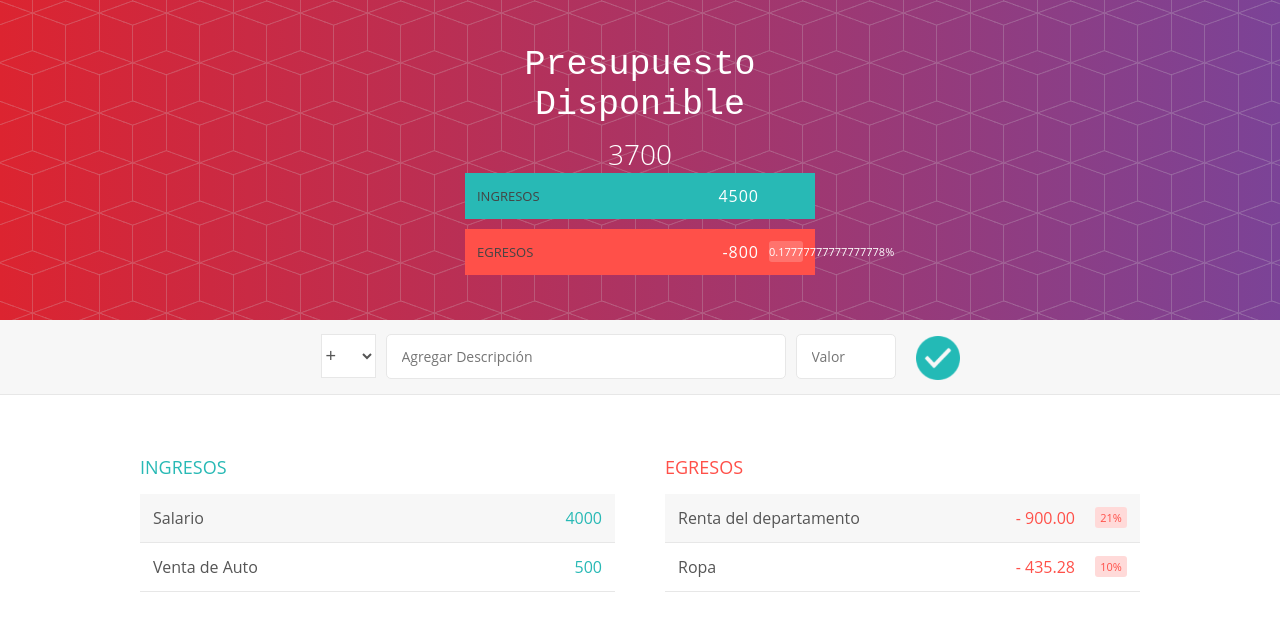
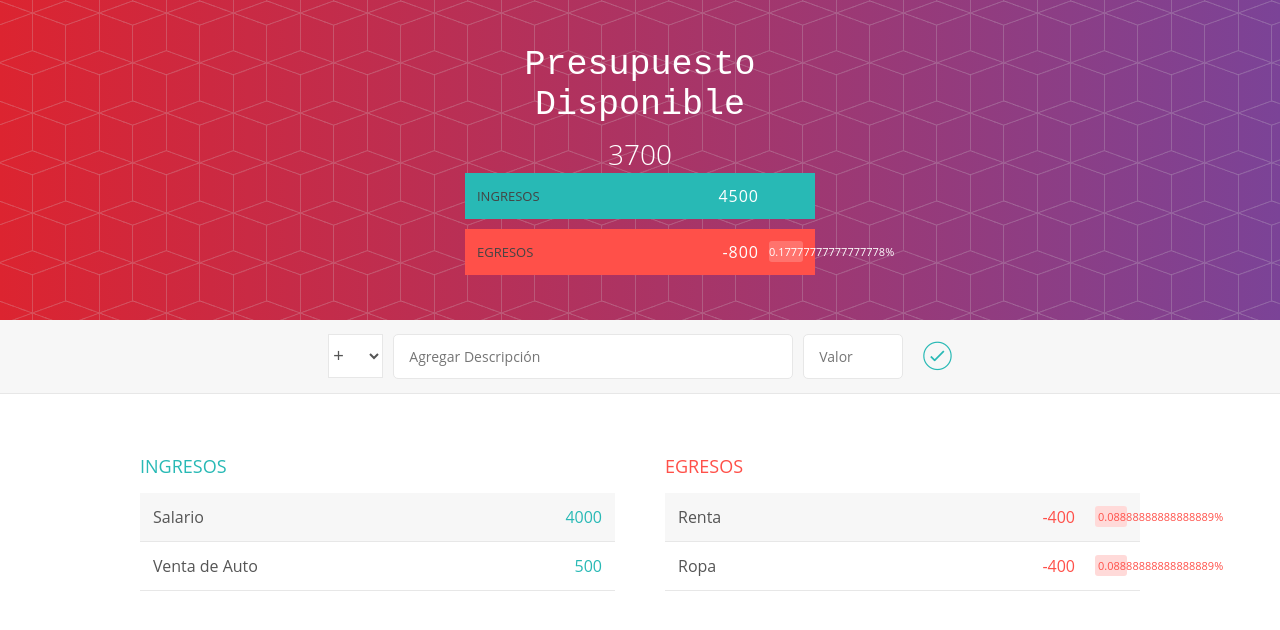
Before and after one commit to Gufi015/ingresosAngular, an Angular app: page / in a window 1280 px wide. Shown: the top 630 px of the page. Built offline with nearby package versions, Linux system fonts and the light colour scheme.

Commit message:
se agrego funcionalidad para el componente de egresos

```diff
--- a/src/app/app.component.html
+++ b/src/app/app.component.html
@@ -8,5 +8,7 @@
 
 <div class="contenedor limpiarEstilos">
   <app-ingresos></app-ingresos>
-  <app-egresos></app-egresos>
+  <app-egresos
+  [ingresoTotal]="getIngresoTotal()"
+  ></app-egresos>
 </div>
--- a/src/app/egresos/egresos.component.html
+++ b/src/app/egresos/egresos.component.html
@@ -1,28 +1,15 @@
 <div class="egreso">
   <h2 class="egreso_titulo">Egresos</h2>
 
-  <div class="elemento limpiarEstilos">
-    <div class="elemento_descripcion">Renta del departamento</div>
+  <div *ngFor="let egreso of egresos" class="elemento limpiarEstilos">
+    <div class="elemento_descripcion">{{egreso.descripcion}}</div>
     <div class="right limpiarEstilos">
-      <div class="elemento_valor">- 900.00</div>
-      <div class="elemento_porcentaje">21%</div>
+      <div class="elemento_valor">-{{egreso.valor}}</div>
+      <div class="elemento_porcentaje">{{calcularPorcentaje(egreso)}}%</div>
       <div class="elemento_eliminar">
         <button class="elemento_eliminar--btn">
-          <img class="img-icon-1" src="../assets/icon/cancelR.png" alt="auto">
-          <!-- <i class="ion-ios-close-outline"> add</i> -->
-        </button>
-      </div>
-    </div>
-  </div>
-  <div class="elemento limpiarEstilos">
-    <div class="elemento_descripcion">Ropa</div>
-    <div class="right limpiarEstilos">
-      <div class="elemento_valor">- 435.28</div>
-      <div class="elemento_porcentaje">10%</div>
-      <div class="elemento_eliminar">
-        <button class="elemento_eliminar--btn">
-          <img class="img-icon-1" src="../assets/icon/cancelR.png" alt="auto">
-          <!-- <i class="ion-ios-close-outline">add</i> -->
+          <!-- <img class="img-icon-1" src="../assets/icon/cancelR.png" alt="auto"> -->
+          <i class="ion-ios-close-outline" (click)="eliminarEgreso(egreso)"></i>
         </button>
       </div>
     </div>
--- a/src/app/egresos/egresos.component.ts
+++ b/src/app/egresos/egresos.component.ts
@@ -1,4 +1,6 @@
-import { Component, OnInit } from '@angular/core';
+import { Component, OnInit, Input } from '@angular/core';
+import { Egreso } from './egresos.model';
+import { EgresoServicio } from './egresos.service';
 
 @Component({
   selector: 'app-egresos',
@@ -7,9 +9,21 @@ import { Component, OnInit } from '@angular/core';
 })
 export class EgresosComponent implements OnInit {
 
-  constructor() { }
+  egresos: Egreso[]=[];
+  @Input() ingresoTotal:number;
+
+  constructor(private egresosServicio: EgresoServicio) { }
 
   ngOnInit() {
+    this.egresos = this.egresosServicio.egresos;
+  }
+
+  eliminarEgreso(egreso:Egreso){
+    this.egresosServicio.eliminar(egreso);
+  }
+
+  calcularPorcentaje(egreso:Egreso){
+    return egreso.valor / this.ingresoTotal;
   }
 
 }
--- a/src/app/egresos/egresos.service.ts
+++ b/src/app/egresos/egresos.service.ts
@@ -3,5 +3,12 @@ export class EgresoServicio{
   egresos:Egreso[] = [
     new Egreso("Renta",400),
     new Egreso("Ropa", 400)
-  ]
+  ];
+
+
+  eliminar(egreso:Egreso){
+    const indice: number = this.egresos.indexOf(egreso);
+    this.egresos.splice(indice, 1);
+
+  }
 }
--- a/src/app/formulario/formulario.component.html
+++ b/src/app/formulario/formulario.component.html
@@ -8,8 +8,8 @@
       <input type="text" class="agregar_descripcion" placeholder="Agregar Descripción">
       <input type="number" class="agregar_valor" placeholder="Valor">
       <button class="agregar_btn">
-        <img class="img-icon" src="../assets/icon/add.png" alt="auto">
-        <!-- <i class="ion-ios-checkmark-outline">add</i> -->
+        <!-- <img class="img-icon" src="../assets/icon/add.png" alt="auto"> -->
+        <i class="ion-ios-checkmark-outline"></i>
       </button>
     </div>
   </div>
--- a/src/app/ingresos/ingresos.component.html
+++ b/src/app/ingresos/ingresos.component.html
@@ -7,8 +7,8 @@
       <div class="elemento_valor">{{ingreso.valor}}</div>
       <div class="elemento_eliminar">
         <button class="elemento_eliminar--btn">
-          <img class="img-icon-1" src="../assets/icon/cancelV.png" alt="auto" (click)="eliminarRegistro(ingreso)">
-          <!-- <i class="ion-ios-close-outline">add</i> -->
+          <!-- <img class="img-icon-1" src="../assets/icon/cancelV.png" alt="auto" > -->
+          <i class="ion-ios-close-outline" (click)="eliminarRegistro(ingreso)"></i>
         </button>
       </div>
     </div>
--- a/src/index.html
+++ b/src/index.html
@@ -5,6 +5,7 @@
   <title>Ingresos</title>
   <base href="/">
 
+  <link href="http://code.ionicframework.com/ionicons/2.0.1/css/ionicons.min.css" rel="stylesheet" type="text/css">
   <meta name="viewport" content="width=device-width, initial-scale=1">
   <link rel="icon" type="image/x-icon" href="favicon.ico">
 </head>
```
